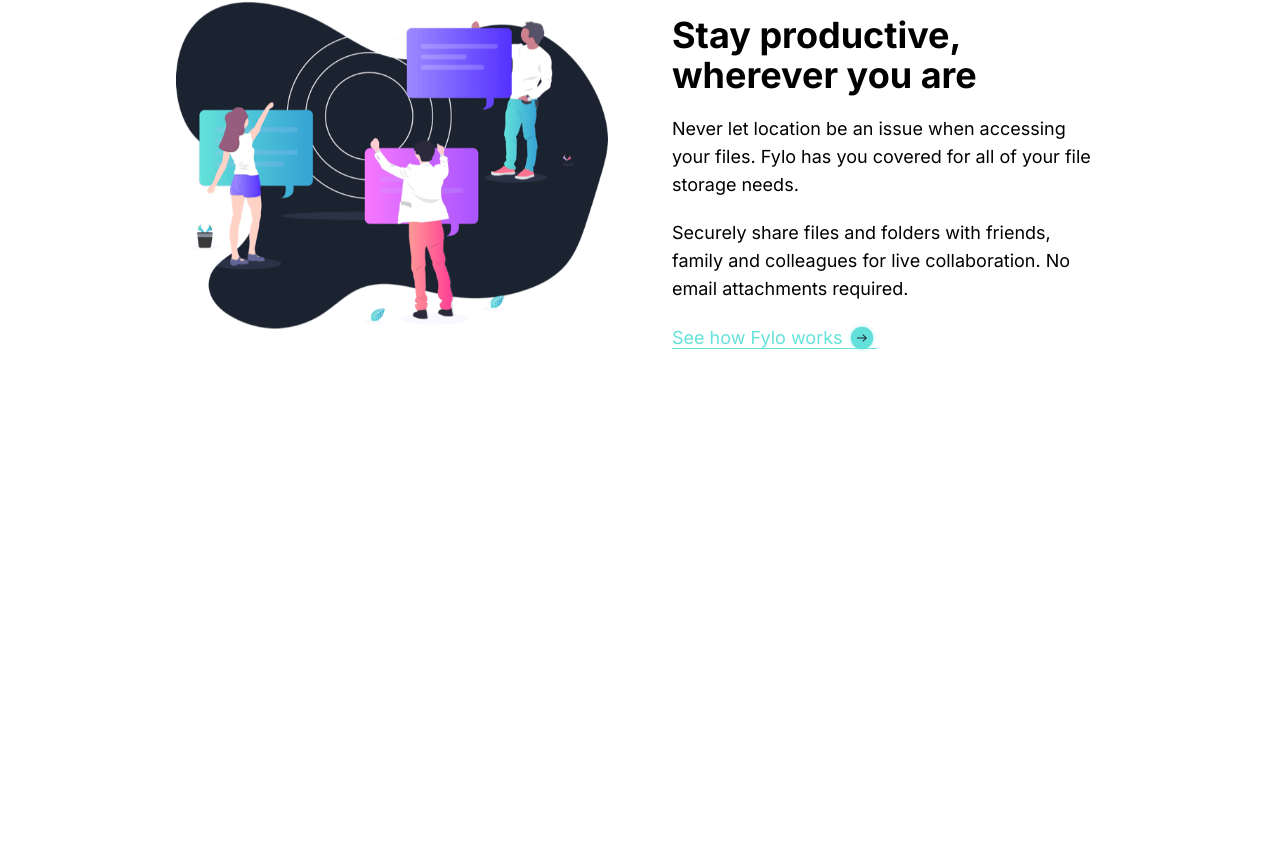
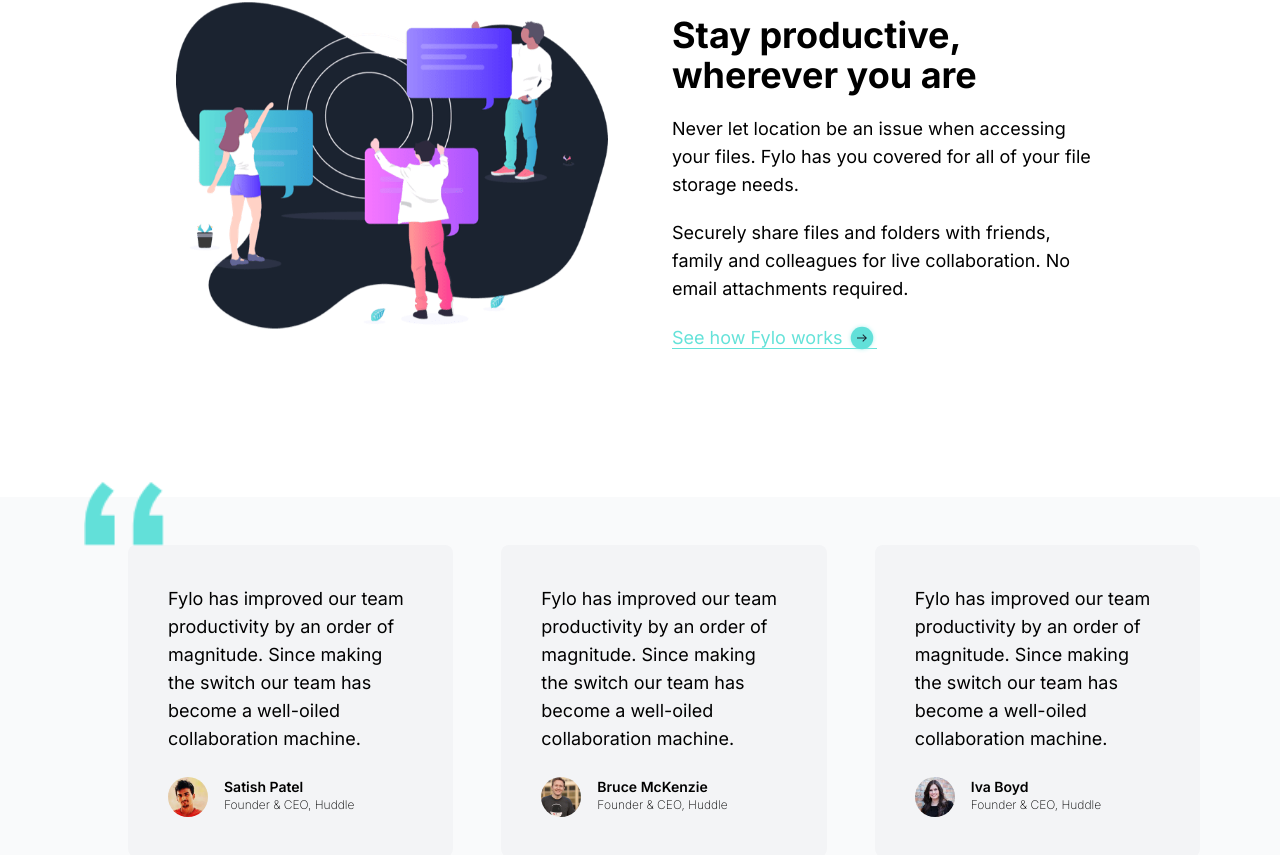
Before and after one commit to bryanbuitrago/fylo, a Next.js app: page / in a window 1280 px wide. Shown: the part 2222-3077 px from the top of the page. Before the commit the page ends 2719 px from the top, so only its background shows below. Built offline with nearby package versions, Linux system fonts and the light colour scheme.

Commit message:
Add TestimonialsSection component.

```diff
--- a/src/app/page.js
+++ b/src/app/page.js
@@ -2,6 +2,7 @@
 import Header from '@/components/header/Header';
 import HeroSection from '@/components/hero/HeroSection';
 import ProductiveSection from '@/components/productive/ProductiveSection';
+import TestimonialsSection from '@/components/testimonials/TestimonialsSection';
 
 export default function Home() {
   return (
@@ -10,6 +11,7 @@
       <HeroSection />
       <FeaturesSection />
       <ProductiveSection />
+      <TestimonialsSection />
     </main>
   );
 }
```
